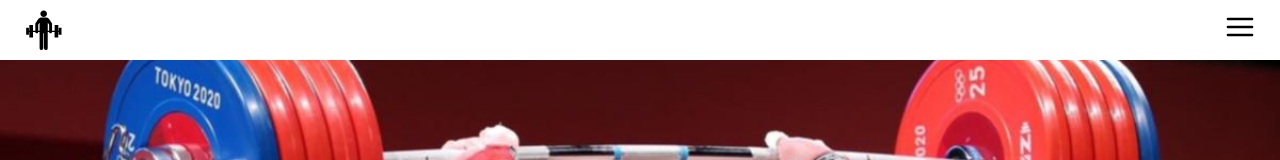
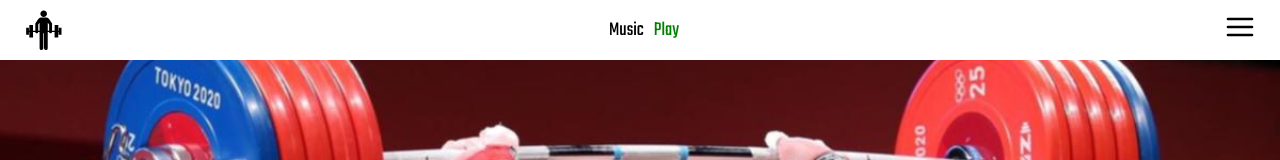
Before and after one commit to Milltiades/Zuka-s-Page, a React (Vite) app: page / in a window 1280 px wide. Shown: the top 160 px of the page. Built offline with nearby package versions, Linux system fonts and the light colour scheme.

Commit message:
add audio element

```diff
--- a/package.json
+++ b/package.json
@@ -10,8 +10,10 @@
   },
   "dependencies": {
     "@reduxjs/toolkit": "^1.9.3",
+    "@types/swiper": "^6.0.0",
     "react": "^18.2.0",
     "react-dom": "^18.2.0",
+    "react-id-swiper": "^4.0.0",
     "react-redux": "^8.0.5",
     "react-router-dom": "^6.9.0",
     "react-slick": "^0.29.0",
--- a/src/components/Backgroundcomponent.tsx
+++ b/src/components/Backgroundcomponent.tsx
@@ -1,6 +1,7 @@
 import React, { useRef } from "react";
 import { useNavigate } from "react-router-dom";
 import styled from "styled-components";
+
 
 
 export default function Backgroundcomponent({
--- a/src/components/FooterComponent.tsx
+++ b/src/components/FooterComponent.tsx
@@ -1,14 +1,12 @@
 import React from "react";
 import styled from "styled-components";
 
-export default function FooterComponent({
-    name
-} : {
-    name : any
-}) {
+
+export default function FooterComponent({ name }: { name: any }) {
   return (
     <Footer>
-        {!name ?  <div>
+      {!name ? (
+        <div>
           <h1>Zuka Jiqia</h1>
           <div>
             <Contact>
@@ -24,37 +22,39 @@
             <Button>
               <Img src="/assets/fb.svg" alt="" />
             </Button>
+          </SocMedia>
 
-      </SocMedia>
-      <Line/>
+          <Line />
           <P>© Copyright 2023. Made by Gedeon Kakulia</P>
-      </div> : null}
+        </div>
+      ) : null}
     </Footer>
   );
 }
 
+
 const ContactP = styled.p`
   cursor: pointer;
-transition: all .3s ease;
+  transition: all 0.3s ease;
   :hover {
     color: yellow;
   }
-`
+`;
 const P = styled.p`
   margin-top: 44px;
-`
+`;
 const Line = styled.div`
   width: 100%;
   height: 1px;
   opacity: 0.5;
   background: white;
   margin-top: 34px;
-`
+`;
 const Button = styled.button`
   border: 1px solid white;
   background: white;
   cursor: pointer;
-    transition: all .3s ease;
+  transition: all 0.3s ease;
   display: flex;
   flex-direction: row;
   justify-content: center;
@@ -64,11 +64,11 @@
   :hover {
     opacity: 0.5;
   }
-`
+`;
 const Img = styled.img`
   width: 20px;
   height: 20px;
-`
+`;
 const Contact = styled.div`
   display: fle;
   flex-direction: row;
@@ -83,6 +83,4 @@
   flex-direction: column;
 `;
 
-const SocMedia = styled.div`
-
-`
+const SocMedia = styled.div``;
--- a/src/components/HeaderComponent.tsx
+++ b/src/components/HeaderComponent.tsx
@@ -3,6 +3,7 @@
 import { useNavigate } from "react-router-dom";
 import styled from "styled-components";
 import { updateMenu } from "../store/nameSlice";
+import AudioPlayer from "./MusicComponent";
 
 export default function HeaderComponent(
   {navigate, dispatch, name, refHome} : {navigate:any, dispatch: any , name : any , refHome : any}
@@ -16,6 +17,7 @@
         }}>
           <Img src="/assets/lifter.svg" alt="" />
         </ButtonLogo>
+        <AudioPlayer/>
         <ButtonNav onClick={() => {
           dispatch(updateMenu(!name))
           navigate(!name? "/menu" : "/")
--- /dev/null
+++ b/src/components/MusicComponent.tsx
@@ -0,0 +1,54 @@
+import React, { useState, useRef } from 'react';
+import styled from 'styled-components';
+
+const AudioPlayer = () => {
+  const audioRef = useRef<HTMLAudioElement>(null);
+  const [isPlaying, setIsPlaying] = useState(false); // Add a state variable for playing
+
+  const handlePlayToggle = () => {
+    const audioEl = audioRef.current;
+    if (audioEl) {
+      if (!isPlaying) {
+        audioEl.play();
+        setIsPlaying(true);
+      } else {
+        audioEl.pause();
+        setIsPlaying(false);
+      }
+    }
+  };
+
+  return (
+    <Div>
+      <audio ref={audioRef}>
+      <source src="/assets/music/stronger.mp3" type="audio/mpeg" />
+        Your browser does not support the audio element.
+      </audio>
+      Music <Button color={isPlaying ? "red" : "green"} onClick={handlePlayToggle}>
+        {isPlaying ? 'Stop' : 'Play'} {/* Display the appropriate label */}
+      </Button>
+    </Div>
+  );
+}
+
+
+
+export default AudioPlayer;
+
+
+const Div = styled.div`
+    display: flex;
+    flex-direction: row;
+    align-items: center;
+    font-size: 20px;
+
+`
+
+const Button = styled.button<any>`
+    border: none;
+    background: transparent;
+    color : ${(props) => props.color};
+    font-size: 20px;
+    margin-left: 10px;
+    cursor: pointer;
+`
```
Also changed, not shown: 2 other files (tests, documents, lock files or other folders). Lines whose indentation alone changed are shown as unchanged.
